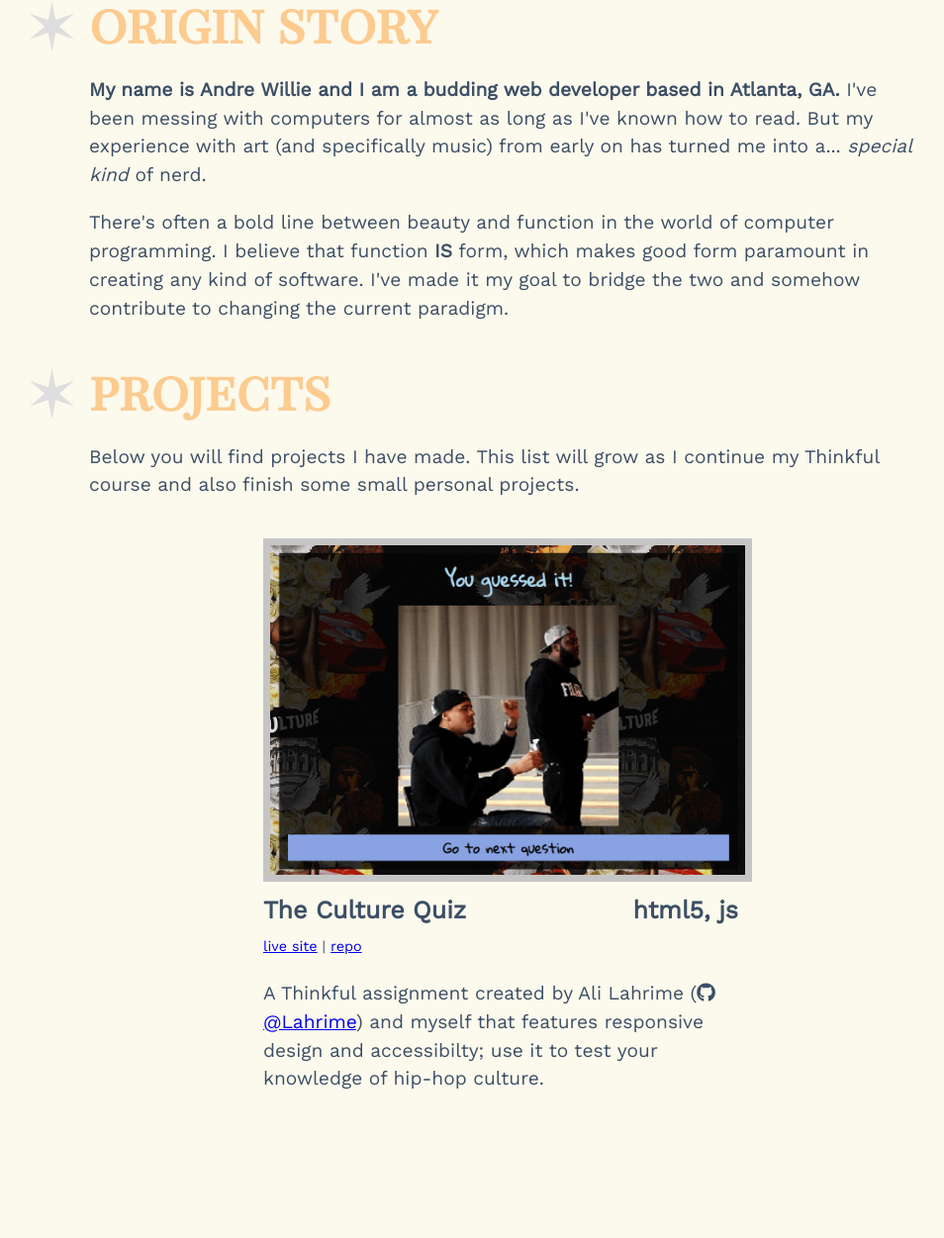
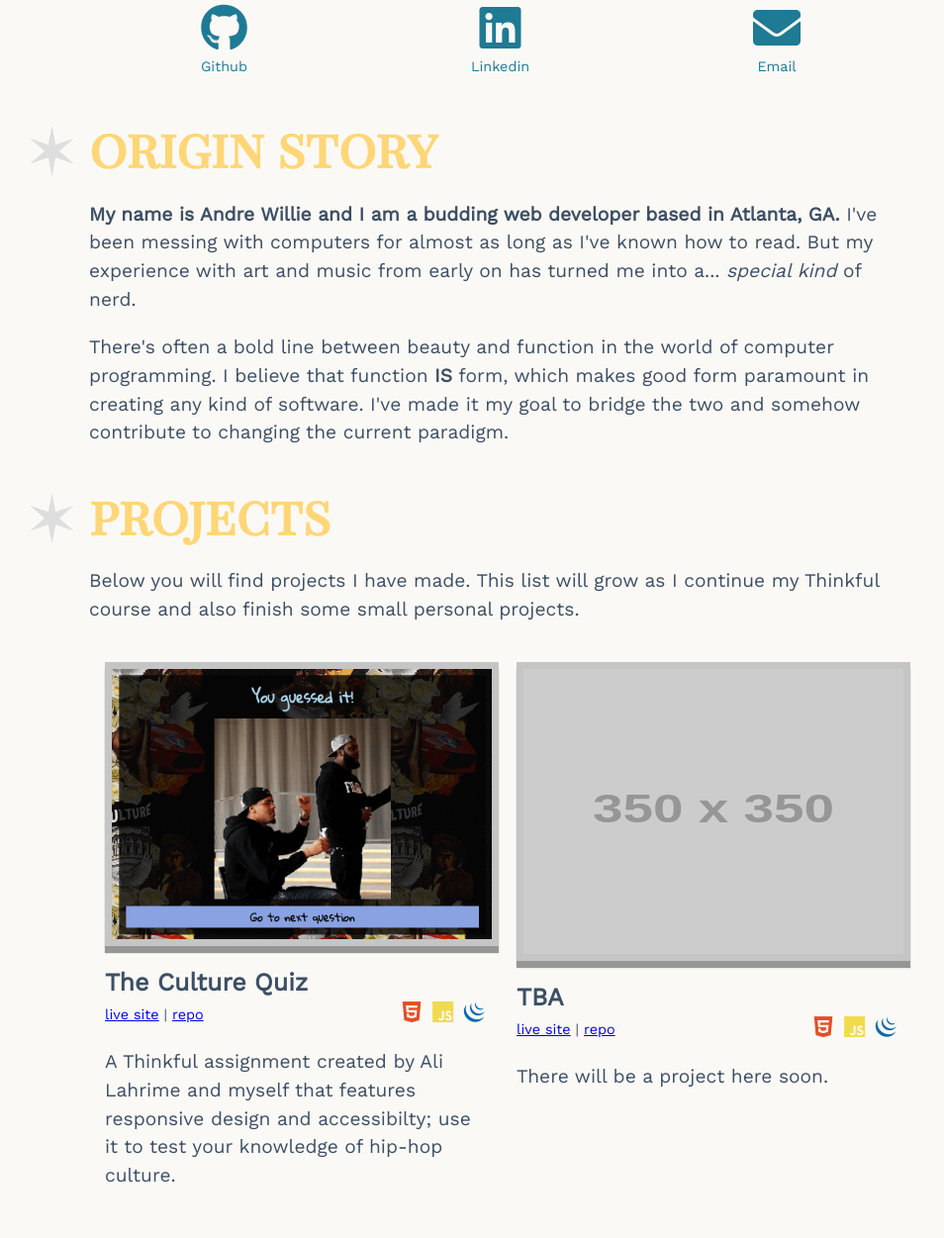
Before and after one commit to andre-kw/portfolio, a plain HTML site: page index.html in a window 1280 px wide. Shown: the part 478-1729 px from the top of the page at 99% size, without its empty margins (134-1088 px from the left). Before the commit the page ends 1602 px from the top, so only its background shows below. Drawn offline with nearby package versions, Linux system fonts and the light colour scheme; placeholder pictures from the web are drawn by us.

Commit message:
added js; tweaked project list

```diff
--- /dev/null
+++ b/app.js
@@ -0,0 +1,96 @@
+'use strict';
+
+let store = (function() {
+  let projects = [
+    {
+      id: 1,
+      title: 'The Culture Quiz',
+      img: 'img/proj1.png',
+      href_live: 'https://thinkful-ei-armadillo.github.io/quiz-andre-ali',
+      href_repo: 'https://github.com/thinkful-ei-armadillo/quiz-andre-ali',
+      description: 'A Thinkful assignment created by Ali Lahrime and myself that features responsive design and accessibilty; use it to test your knowledge of hip-hop culture.',
+      stack: ['html5', 'javascript', 'jquery'],
+    },
+    {
+      id: 2,
+      title: 'TBA',
+      img: 'https://via.placeholder.com/350',
+      href_live: '#',
+      href_repo: '#',
+      description: 'There will be a project here soon.',
+      stack: ['html5', 'javascript', 'jquery'],
+    },
+    {
+      id: 3,
+      title: 'TBA',
+      img: 'https://via.placeholder.com/350',
+      href_live: '#',
+      href_repo: '#',
+      description: 'There will be a project here soon.',
+      stack: ['html5', 'javascript', 'jquery'],
+    }
+  ];
+
+  // generate html for an individual project
+  let generateProjectHtml = function(proj) {
+    let stackHtml = '';
+    proj.stack.forEach(i => {
+      //stackHtml += `<i class="fab fa-${i}"></i>`;
+      stackHtml += `<i class="devicon-${i}-plain colored"></i>`;
+    });
+
+    return `
+      <figure>
+        <img src="${proj.img}" alt="A screenshot of ${proj.title}">
+        <figcaption>${proj.title} </figcaption>
+        <p class="links">
+          <a target="_blank" href="${proj.href_live}">live site</a> |
+          <a target="_blank" href="${proj.href_repo}">repo</a>
+
+          <span>${stackHtml}</span>
+        </p>
+        <p>${proj.description}</p>
+      </figure>
+    `;
+  };
+
+  // generate html for all projects
+  let generateHtml = function() {
+    let html = '';
+
+    projects.forEach(proj => {
+      html += generateProjectHtml(proj);
+    });
+
+    return html;
+  };
+
+  let render = function() {
+    let html = generateHtml();
+    let el = document.getElementById('projects');
+    el.innerHTML = html;
+  };
+
+  return {
+    projects,
+    render
+  };
+}());
+
+function bindShowOnScroll() {
+  $(window).scroll(() => {
+    if ($(window).scrollTop() > 300) {
+      $('#totop').removeClass('hidden');
+    } else {
+      $('#totop').addClass('hidden');
+    }
+  });
+}
+
+function main() {
+  bindShowOnScroll();
+
+  store.render();
+}
+
+$(main);
--- a/css.css
+++ b/css.css
@@ -10,7 +10,7 @@
 
 body {
   font-family: 'work sans';
-  background-color: #fcf9ed;
+  background-color: #fbf9f5;
   max-width: 100em;
   margin: 0 auto;
 }
@@ -21,7 +21,7 @@ header {
   background:
     radial-gradient(circle at center,
       rgba(255,255,255,0) 0%,
-      #fcf9ed 80%),
+      #fbf9f5 80%),
     url('img/code.png');
 }
 
@@ -57,7 +57,7 @@ h2 {
   font-family: 'playfair display sc';
   font-size: 2.75em;
   font-weight: 700;
-  color: #fccb8f;
+  color: #ffd677;
 }
 
 h2::before {
@@ -69,19 +69,26 @@ h2::before {
 }
 
 figure {
-  margin: 2em auto 0 auto;
-  max-width: 25em;
+  width: 100%;
+  margin: 1em auto;
+  max-width: 20em;
+  display: inline-block;
 }
 
 figure > img {
-  width: 100%;
-  border: 7px solid #c5c5c5;
+  width: 95%;
+  min-width: 100%;
+  max-width: 19.2em;
+  min-height: 50%;
+  max-height: 15em;
+  box-shadow: 0px 7px 1px 0px #969696;
+  border: 0.4em solid #c5c5c5;
 }
 
 figure > figcaption {
   font-weight: bold;
   font-size: 1.3em;
-  padding: 7px 0;
+  padding: 14px 0 3px 0;
 }
 
 figure .links {
@@ -89,9 +96,49 @@ figure .links {
   font-size: .75em;
 }
 
+figure .links span {
+  float: right;
+  font-size: 1.5em;
+}
+
+figure .links span i {
+  margin-left: 10px;
+}
+
+.fa-html5 { color: orange }
+.fa-js { color: gold }
+
 /* stack list */
 figcaption > span {
   float: right
+}
+
+.contact {
+  display: flex;
+}
+
+.contact a {
+  text-decoration: none;
+  text-align: center;
+  flex-grow: 1;
+}
+
+.contact a:link,
+.contact a:visited {
+  color: #1f7a94;
+}
+
+.contact i {
+  font-size: 2.5em;
+  display: block;
+}
+
+.contact span {
+  font-size: .75em;
+}
+
+.contact a:hover {
+  color: #23a393;
 }
 
 .headbox {
@@ -111,6 +158,42 @@ figcaption > span {
   font-style: italic;
   line-height: 0.9em;
   color: #fff;
+}
+
+#projects {
+  width: 100%;
+  display: flex;
+  flex-wrap: wrap;
+}
+
+/* back to top snippet courtesy of Matthew Cain */
+/* https://codepen.io/matthewcain/pen/ZepbeR */
+#totop {
+  display: inline-block;
+  background-color: #f1f1f1;
+  color: #2eb7d8;
+  width: 50px;
+  height: 45px;
+  text-align: center;
+  border-radius: 4px;
+  position: fixed;
+  bottom: 30px;
+  right: 30px;
+  transition: background-color .3s,
+    opacity .5s, visibility .5s;
+  z-index: 1000;
+  font-size: 2.5em;
+}
+#totop:hover {
+  cursor: pointer;
+  background-color: #e0e0e0;
+}
+#totop:active {
+  background-color: #555;
+}
+#totop.hidden {
+  opacity: 0;
+  visibility: hidden;
 }
 
 
@@ -144,13 +227,11 @@ figcaption > span {
 
   h2::before { content: '' }
 
-  figure {
-  }
-
   .headbox {
     width: unset;
   }
 
-  .headbox h1 {
+  .contact {
+    margin-bottom: 4em;
   }
 }
--- a/index.html
+++ b/index.html
@@ -7,15 +7,16 @@
 
   <link rel="stylesheet" href="css.css">
   <link rel="stylesheet" href="https://use.fontawesome.com/releases/v5.7.1/css/all.css" integrity="sha384-fnmOCqbTlWIlj8LyTjo7mOUStjsKC4pOpQbqyi7RrhN7udi9RwhKkMHpvLbHG9Sr" crossorigin="anonymous">
+  <link rel="stylesheet" href="https://cdn.rawgit.com/konpa/devicon/df6431e323547add1b4cf45992913f15286456d3/devicon.min.css">
 </head>
 
 <body>
   <main role="main">
-    <nav role="navigation">
+    <!--<nav role="navigation">
       <a target="_blank" href="https://github.com/andre-kw">Github <i class="fab fa-github"></i></a>
       <a target="_blank" href="#">Linkedin <i class="fab fa-linkedin"></i></a>
       <a href="mailto:andre.k.willie@gmail.com">Email <i class="fas fa-envelope"></i></a>
-    </nav>
+    </nav>-->
 
     <header role="banner">
       <div class="headbox">
@@ -23,14 +24,21 @@
       </div>
     </header>
 
+    <a id="totop" href="#" class="hidden"><i class="fas fa-chevron-up"></i></a>
+
+    <section class="contact" role="article">
+      <a target="_blank" href="https://github.com/andre-kw"><i class="fab fa-github"></i> <span>Github</span></a>
+      <a target="_blank" href="#"><i class="fab fa-linkedin"></i> <span>Linkedin</span></a>
+      <a href="mailto:andre.k.willie@gmail.com"><i class="fas fa-envelope"></i> <span>Email</span></a>
+    </section>
+
     <section role="article">
       <h2>origin story</h2>
       <p>
         <strong>My name is Andre Willie and I am a budding web developer based in Atlanta, GA.</strong>
 
         I've been messing with computers for almost as long as I've known how to read. But my
-        experience with art (and specifically music) from early on has turned me into a...
-        <em>special kind</em> of nerd.
+        experience with art and music from early on has turned me into a... <em>special kind</em> of nerd.
       </p>
 
       <p>
@@ -47,20 +55,11 @@
         Below you will find projects I have made. This list will grow as I continue my
         Thinkful course and also finish some small personal projects.
       </p>
-
-      <figure>
-        <img src="img/proj1.png" alt="A screenshot of The Culture Quiz">
-        <figcaption>The Culture Quiz <span>html5, js</span></figcaption>
-        <p class="links">
-          <a target="_blank" href="https://thinkful-ei-armadillo.github.io/quiz-andre-ali/">live site</a> |
-          <a target="_blank" href="https://github.com/thinkful-ei-armadillo/quiz-andre-ali">repo</a>
-        </p>
-        <p>
-          A Thinkful assignment created by Ali Lahrime (<i class="fab fa-github"></i> <a href="https://github.com/lahrime" class="gh-handle">@Lahrime</a>) and myself that features responsive design
-          and accessibilty; use it to test your knowledge of hip-hop culture.
-        </p>
-      </figure>
+      <div id="projects"></div>
     </section>
   </main>
+
+  <script src="https://code.jquery.com/jquery-3.3.1.min.js"></script>
+  <script src="app.js"></script>
 </body>
 </html>
```
